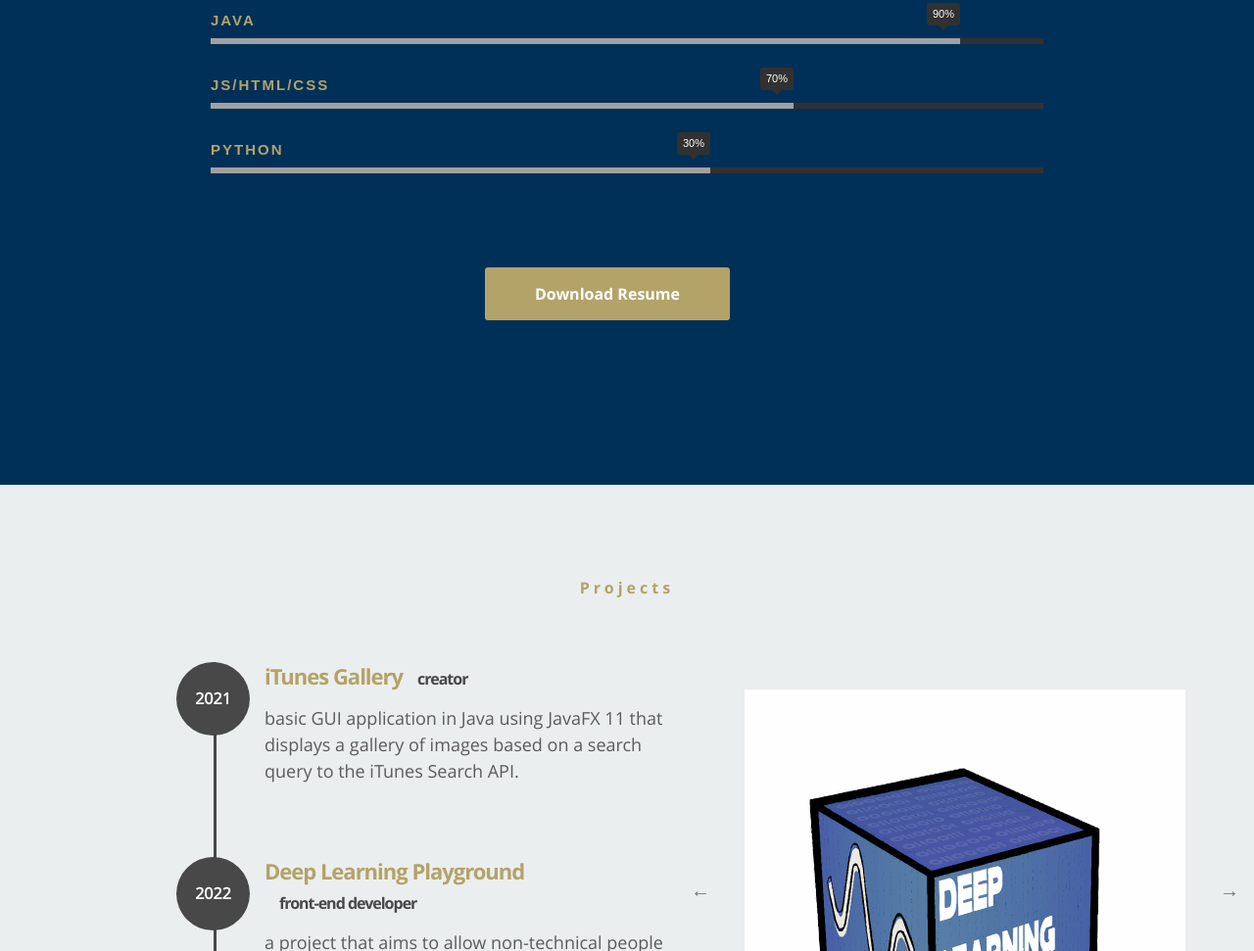
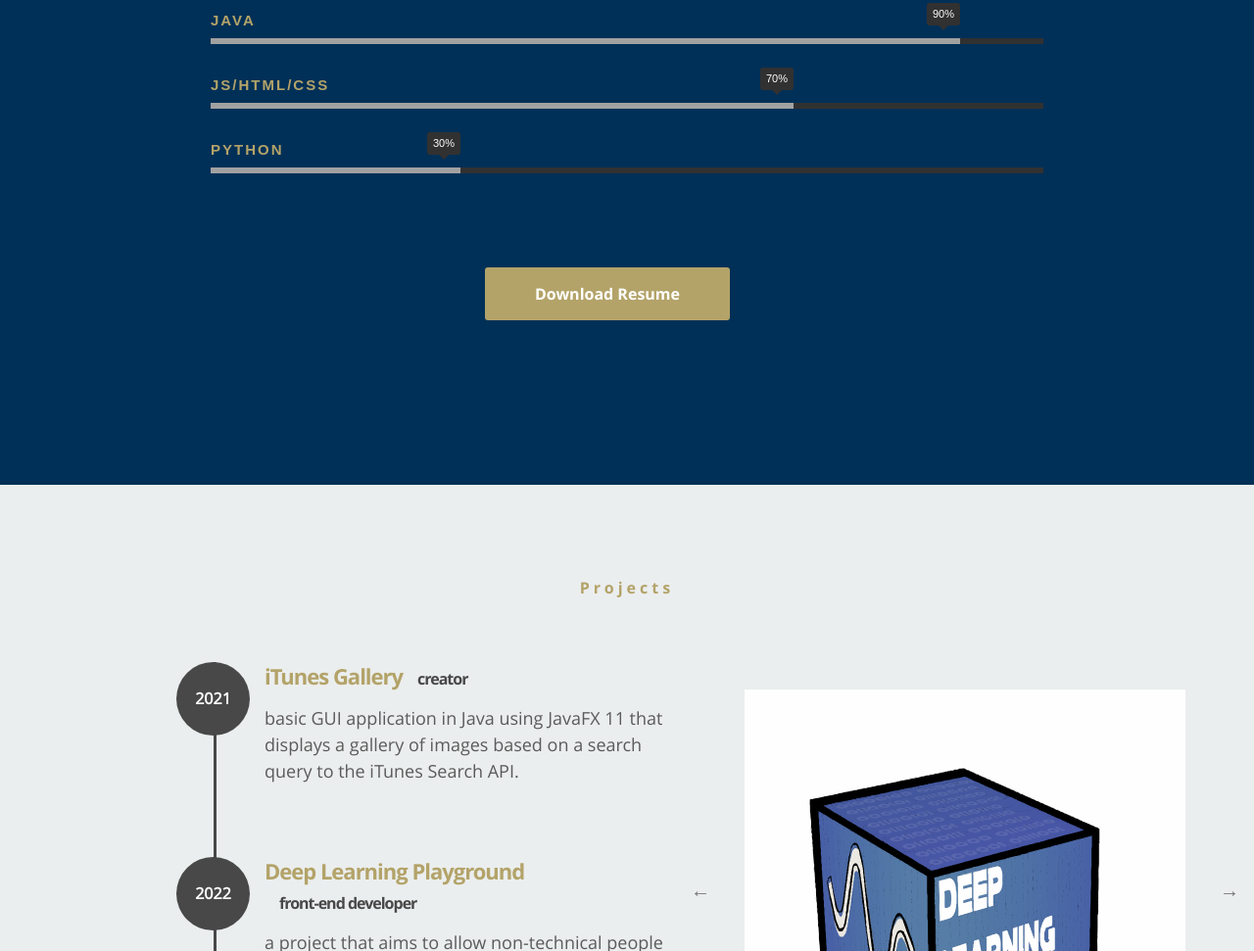
Before and after one commit to AmyCGT/PersonalWebsite, a plain HTML site: page index.html in a window 1280 px wide. Shown: the part 1354-2325 px from the top of the page at 98% size. Drawn offline with nearby package versions, Linux system fonts and the light colour scheme; a web font is replaced by a local one.

Commit message:
small edits
fixed errors

```diff
--- a/index.html
+++ b/index.html
@@ -132,7 +132,7 @@
               <strong>JS/HTML/CSS</strong>
             </li>
             <li>
-              <div class="progress percent60"><span>30%</span></div>
+              <div class="progress percent30"><span>30%</span></div>
               <strong>Python</strong>
             </li>
           </ul> <!-- /skill-bars -->
```
Also changed, not shown: images/pfp.jpg.
